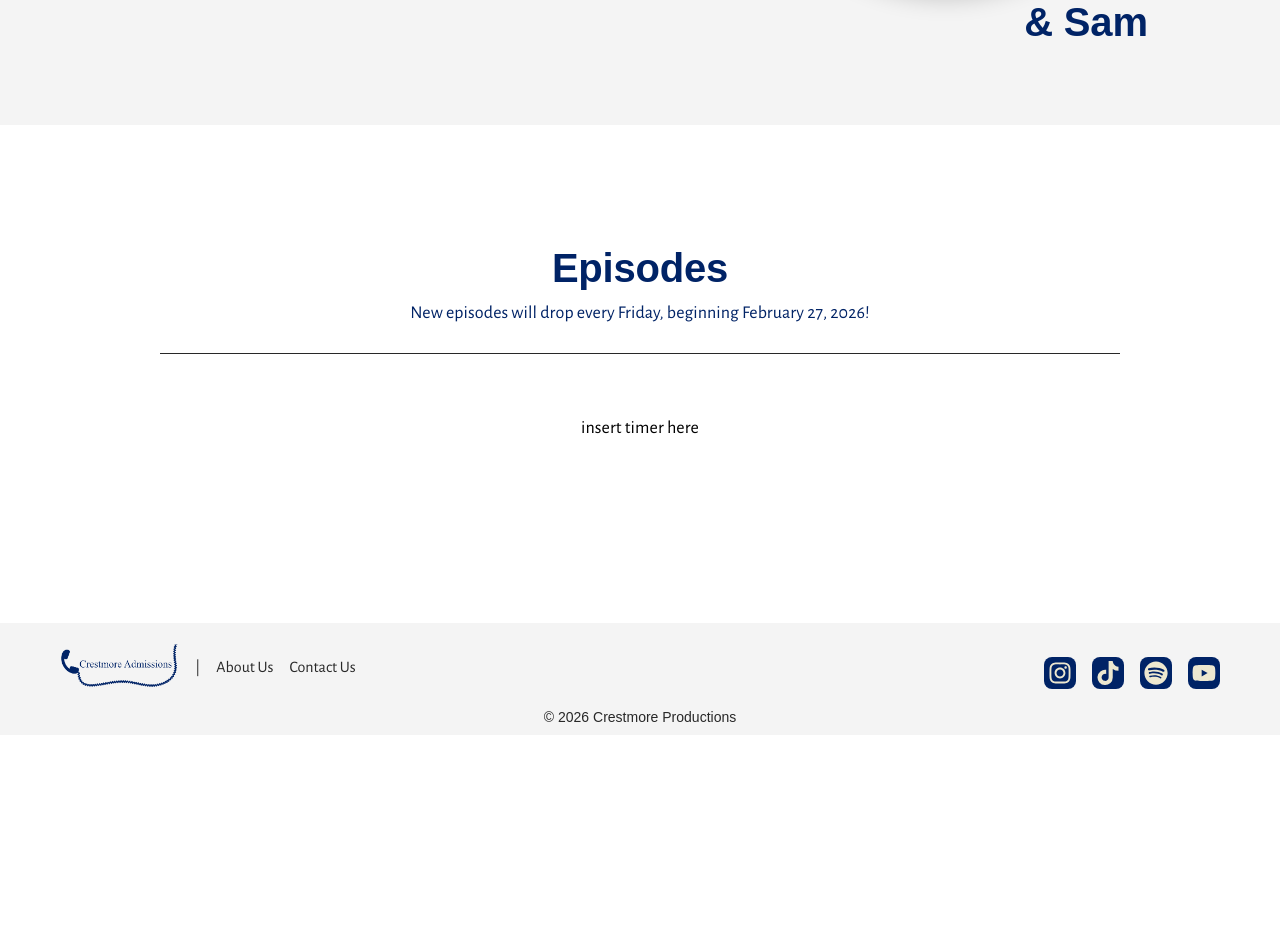
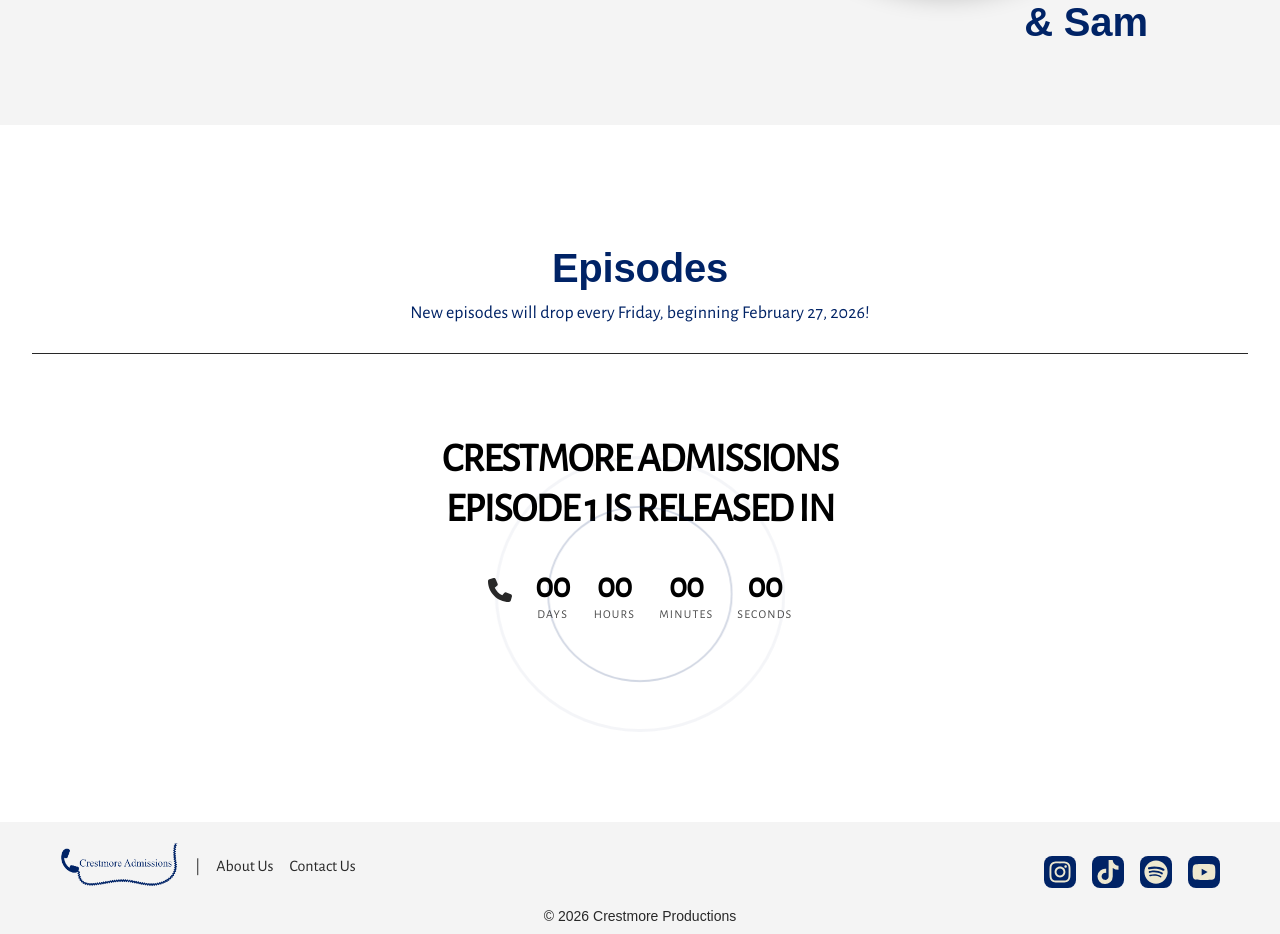
Before and after one commit to avadecrist/crestmore-admissions-website, a Next.js app: page / in a window 1280 px wide. Shown: the part 640-1574 px from the top of the page. Before the commit the page ends 1375 px from the top, so only its background shows below. Built offline with nearby package versions, Linux system fonts and the light colour scheme; a web font is replaced by a local one.

Commit message:
fixed home and episodes routing bug

```diff
--- a/package.json
+++ b/package.json
@@ -11,10 +11,11 @@
   "dependencies": {
     "@react-spring/parallax": "^10.0.3",
     "clsx": "^2.1.1",
-    "next": "16.1.4",
+    "next": "^16.1.6",
     "react": "19.2.3",
     "react-dom": "19.2.3",
-    "react-icons": "^5.5.0"
+    "react-icons": "^5.5.0",
+    "react-timer-hook": "^4.0.5"
   },
   "devDependencies": {
     "@tailwindcss/postcss": "^4",
--- a/src/app/about/page.tsx
+++ b/src/app/about/page.tsx
@@ -18,7 +18,6 @@ export default function About() {
         {/* THE CREATORS */}
         <AboutCreators />
 
-
     </main>
     );
 }
--- a/src/app/globals.css
+++ b/src/app/globals.css
@@ -40,7 +40,7 @@ html {
 }
 
 
- @layer base {
+@layer base {
   body {
     background: rgb(var(--offWhite) / 1);
     font-family: var(--font-sans), Arial, sans-serif;
@@ -195,3 +195,72 @@ html {
   }
 
 }
+
+/* Ringing Animation for Timer Component */
+
+/* Respect reduced motion */
+@media (prefers-reduced-motion: reduce) {
+  .group:hover .ring-icon {
+    animation: none !important;
+  }
+}
+
+.group:hover .ring-icon {
+  animation: bell-ring 0.6s ease-in-out;
+  transform-origin: top center;
+}
+
+@keyframes bell-ring {
+  0% { transform: rotate(0); }
+  20% { transform: rotate(-15deg); }
+  40% { transform: rotate(15deg); }
+  60% { transform: rotate(-10deg); }
+  80% { transform: rotate(10deg); }
+  100% { transform: rotate(0); }
+}
+
+.big-wave {
+  position: absolute;
+  width: 200px;
+  height: 190px;
+  border-radius: 50%;
+  border: 2px solid currentColor;
+  pointer-events: none;
+  opacity: 0;
+
+  /* Center horizontally on the timer row */
+  left: 50%;
+
+  /* Anchor to the timer row */
+  top: 50%;
+
+  /* Nudge UP so origin feels like it's coming from the numbers row */
+  transform: translate(-50%, -50%) scale(0.5);
+
+  animation: wave 3.0s linear infinite;
+}
+
+.big-wave--2 {
+  animation-delay: -1.5s;
+}
+
+/* .big-wave--3 {
+  animation-delay: -0.33s;
+} */
+
+@keyframes wave {
+  0% {
+    transform: translate(-50%, -50%) scale(0.5);
+    opacity: 0;
+  }
+  12% {
+    opacity: 0.22;
+  }
+  70% {
+    opacity: 0.14;
+  }
+  100% {
+    transform: translate(-50%, -50%) scale(1.55);
+    opacity: 0;
+  }
+}
--- a/src/app/page.tsx
+++ b/src/app/page.tsx
@@ -2,13 +2,26 @@
 import Image from 'next/image';
 import Link from 'next/link';
 import { usePathname } from 'next/navigation';
+import TimerSection from './ui/components/temp-timer-section';
+import { useEffect } from 'react';
 
 export default function Home() {
-  // use DOM scroll for episodes, not parallax scrollTo
+  // use DOM scroll for episodes and hero sections
   const scrollToEpisodes = () => {
     document.getElementById('episodes')?.scrollIntoView({ behavior: 'smooth' });
     pathname === '/' && history.replaceState(null, '', '/#episodes');
   };
+/* since Next's Link doesn't handle hash changes well when already on the page.
+ * We also want to update the URL without a full page reload, so we use history.replaceState.
+ */
+  useEffect(() => {
+  if (window.location.hash) {
+    const id = window.location.hash.replace('#', '');
+    requestAnimationFrame(() => {
+      document.getElementById(id)?.scrollIntoView({ behavior: 'smooth' });
+    });
+  }
+}, []);
 
   const pathname = usePathname();
 
@@ -32,7 +45,7 @@ export default function Home() {
 
         {/* Buttons */}
           <div className='mt-6 flex justify-center'>
-            <div className='flex flex-col gap-4 md:flex-row md:gap-6'>
+            <div className='flex flex-row gap-6'>
               <button
                 type='button'
                 onClick={scrollToEpisodes}
@@ -83,17 +96,16 @@ export default function Home() {
     </section>
 
     {/* Episodes Section */}
-    <div className='py-10 px-20 md:py-20 px-40'>
-      <section id='episodes' className='flex flex-col items-center scroll-mt-24 pt-10 pb-10'>
+    <div className='py-10 md:py-20'>
+      <section id='episodes' className='mx-auto max-w-7xl px-4 sm:px-6 lg:px-8 flex flex-col items-center scroll-mt-24 pt-10 pb-10'>
         <div className='w-full border-b border-offblack pb-6 text-center'>
           <h2 className='text-navy'>Episodes</h2>
           <p className='text-navy mt-2'>New episodes will drop every Friday, beginning February 27, 2026!</p>
         </div>
 
         {/* Placeholder timer before adding episodes */}
-        <div className='py-15'>
-          <p> insert timer here</p>
-        </div>
+        <TimerSection />
+
       </section>
     </div>
 
--- a/src/app/ui/about/about-header.tsx
+++ b/src/app/ui/about/about-header.tsx
@@ -22,7 +22,7 @@ export default function AboutHeader() {
             </div>
 
             {/* Coiled phone divider */}
-            <div className='relative timeline-container w-full flex flex-row items-center justify-between pt-2 pb-10'>
+            <div className='relative timeline-container w-full flex flex-row items-center justify-between pt-2 pb-10 overflow-hidden'>
                 {/* LEFT Coiled phone cord image */}
                 <div className='relative translate-x-[-50%]'>
                     <Image
--- a/src/app/ui/about/about-story.tsx
+++ b/src/app/ui/about/about-story.tsx
@@ -6,21 +6,21 @@ export default function AboutStory() {
       number: 1,
       title: "Our Idea",
       description:
-        "Embarking on a journey into advanced technology studies for a brighter future.",
+        "We had to pitch an idea for an original audio drama in class — I asked Shaira how much she prepared for her pitch and she said what pitch and I was like girl we’re pitching today and so we needed to come up with a last minute idea for her so I said pitch a comedy about us at work taking calls and doing interviews.",
       rightSide: false,
     },
     {
       number: 2,
       title: "Scripts",
       description:
-        "Diving deep into the world of cybersecurity to combat digital threats.",
+        "We were on a tight timeline which motivated us. We each wrote three episodes and table read the pilot in our class for feedback and it got a great reaction.",
       rightSide: true,
     },
     {
       number: 3,
       title: "Recordings",
       description:
-        "Delving into the realm of quantum computing for cutting-edge problem-solving.",
+        "Recording was awesome! We did two 8 hour days and each directed our own episodes. It was fun to hear the lines come to life. One highlight was recording ad libs and having our cast improv some stuff.",
       rightSide: false,
     },
   ];
--- /dev/null
+++ b/src/app/ui/components/countdown-timer.tsx
@@ -0,0 +1,44 @@
+'use client';
+
+import { useTimer } from 'react-timer-hook';
+import { FaPhone } from 'react-icons/fa6';
+
+type CountdownTimerProps = {
+  expiryTimestamp: Date;
+};
+
+export default function CountdownTimer({ expiryTimestamp }: CountdownTimerProps) {
+  const {
+    seconds,
+    minutes,
+    hours,
+    days,
+    isRunning,
+  } = useTimer({
+    expiryTimestamp,
+    autoStart: true,
+  });
+
+  return (
+    <div className="relative flex z-10 gap-6 items-top group cursor-pointer">
+        <FaPhone className="mt-3 ring-icon text-offblack text-2xl transition-transform duration-200" />
+        <TimeBlock label="Days" value={days} />
+        <TimeBlock label="Hours" value={hours} />
+        <TimeBlock label="Minutes" value={minutes} />
+        <TimeBlock label="Seconds" value={seconds} />
+    </div>
+  );
+}
+
+function TimeBlock({ label, value }: { label: string; value: number }) {
+  return (
+    <div className="flex flex-col items-center">
+      <span className="text-4xl font-semibold tabular-nums">
+        {String(value).padStart(2, '0')}
+      </span>
+      <span className="text-xs tracking-widest uppercase opacity-70">
+        {label}
+      </span>
+    </div>
+  );
+}
--- a/src/app/ui/components/nav-links.tsx
+++ b/src/app/ui/components/nav-links.tsx
@@ -5,7 +5,7 @@ import { usePathname, useRouter } from 'next/navigation';
 import clsx from 'clsx';
 
 const navLinks = [
-  { label: 'Home', href: '/' },
+  { label: 'Home', href: '/#hero' },
   { label: 'Episodes', href: '/#episodes' },
   { label: 'About', href: '/about' },
   { label: 'Contact', href: '/contact' },
@@ -42,15 +42,16 @@ export default function NavLinks({ onNavigate }: NavLinksProps) {
                 router.push('/#episodes');
               }
 
-              // figure out how to scroll to hero section properly
-              // if (isHome && pathname === '/#hero') {
-              //   e.preventDefault();
-              //   router.push('/');
-              // } else if (isHome && pathname === '/') {
-              //   e.preventDefault();
-              //   router.push('/#hero');
-              // }
-
+              if (link.label === 'Home' && pathname === '/') {
+                e.preventDefault();
+                document.getElementById('hero')?.scrollIntoView({ behavior: 'smooth' });
+                history.replaceState(null, '', '/#hero');
+              }
+              if (link.label === 'Episodes' && pathname === '/') {
+                e.preventDefault();
+                document.getElementById('episodes')?.scrollIntoView({ behavior: 'smooth' });
+                history.replaceState(null, '', '/#episodes');
+              }
 
             }}
             className={clsx(
--- a/src/app/ui/components/navbar.tsx
+++ b/src/app/ui/components/navbar.tsx
@@ -4,9 +4,11 @@ import Link from 'next/link';
 import { useState } from 'react';
 import NavLinks from './nav-links';
 import { clsx } from 'clsx';
+import CountdownTimer from './countdown-timer';
 
 export default function Navbar({ onEpisodesClick }: { onEpisodesClick?: () => void }) {
   const [open, setOpen] = useState(false);
+  // const launchDate = new Date(Date.UTC(2026, 2, 10, 17, 0, 0));
 
   return (
     <header className={`sticky top-0 z-50 w-full border-b bg-white/80 backdrop-blur`}>
@@ -15,6 +17,9 @@ export default function Navbar({ onEpisodesClick }: { onEpisodesClick?: () => vo
         <Link href='/' className='text-lg font-semibold'>
             <img src="/header-icon.png" alt="Crestmore Admissions Icon" className="h-8 w-auto"/>
         </Link>
+
+        {/* Temp Countdown Timer */}
+
 
         {/* DESKTOP NAV */}
         <div className='hidden items-center gap-6 md:flex'>
--- /dev/null
+++ b/src/app/ui/components/temp-timer-section.tsx
@@ -0,0 +1,22 @@
+import CountdownTimer from '@/app/ui/components/countdown-timer';
+
+export default function TimerSection() {
+  const launchDate = new Date(Date.UTC(2026, 1, 10, 17, 0, 0));
+
+  return (
+
+    <section className="py-20 flex flex-col items-center relative">
+        <h2 className="font-sans text-black w-full md:w-2/3 text-center pb-8 leading-tight tracking-tight">
+        CRESTMORE ADMISSIONS EPISODE 1 IS RELEASED IN
+        </h2>
+
+        {/* wave for pulse animation */}
+        <div className="relative inline-flex justify-center items-start">
+            <span className="big-wave big-wave--1 text-navy" aria-hidden="true" />
+            <span className="big-wave big-wave--2 text-navy" aria-hidden="true" />
+
+            <CountdownTimer expiryTimestamp={launchDate} />
+        </div>
+    </section>
+  );
+}
```
Also changed, not shown: 1 other file (tests, documents, lock files or other folders). Lines whose indentation alone changed are shown as unchanged.
